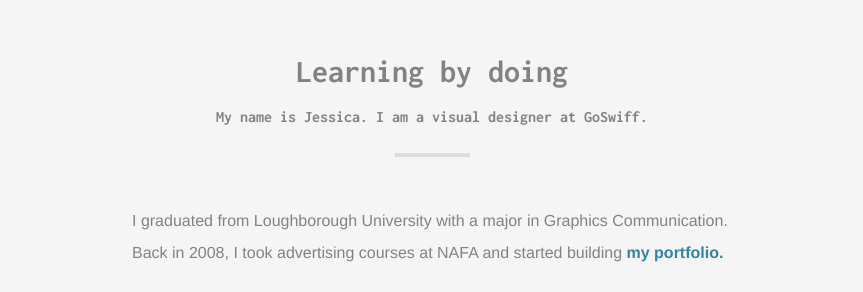
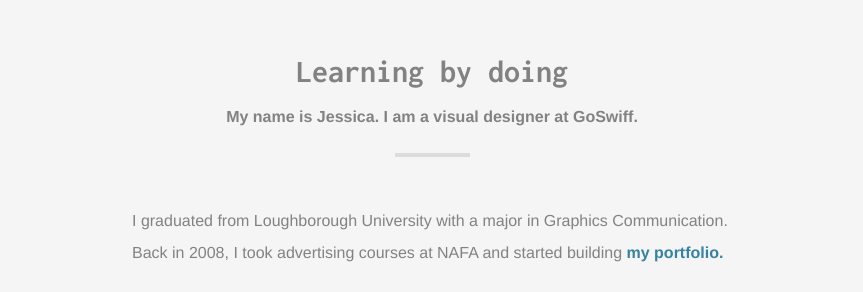
Before and after one commit to jessicateh/Online-Resume, a Jekyll site: the page built from about.md, in a window 1280 px wide. Shown: the part 293-585 px from the top of the page, without its empty margins (208-1071 px from the left). Built offline with Jekyll 4.4.1, drawn with Linux system fonts in a browser that asks for light colours.

Commit message:
Update main.scss

```diff
--- a/css/main.scss
+++ b/css/main.scss
@@ -29,6 +29,7 @@
 
 a {
     color: #3582a3;
+    font-family: helvetica;
     font-weight: bold;
     text-decoration: none;
 }
@@ -36,6 +37,7 @@
 
 p {
     font-size: 16px;
+    font-family: helvetica;
     line-height: 32px;
     text-align: left;
 }
@@ -55,10 +57,12 @@
 
 h2 {
   font-size: 16px;
+  font-family: helvetica;
   margin: 0.67em 0;
 }
 
 h4 {
   font-size: 24px;
+  font-family: helvetica;
   padding-bottom: 0px;
 }
```
